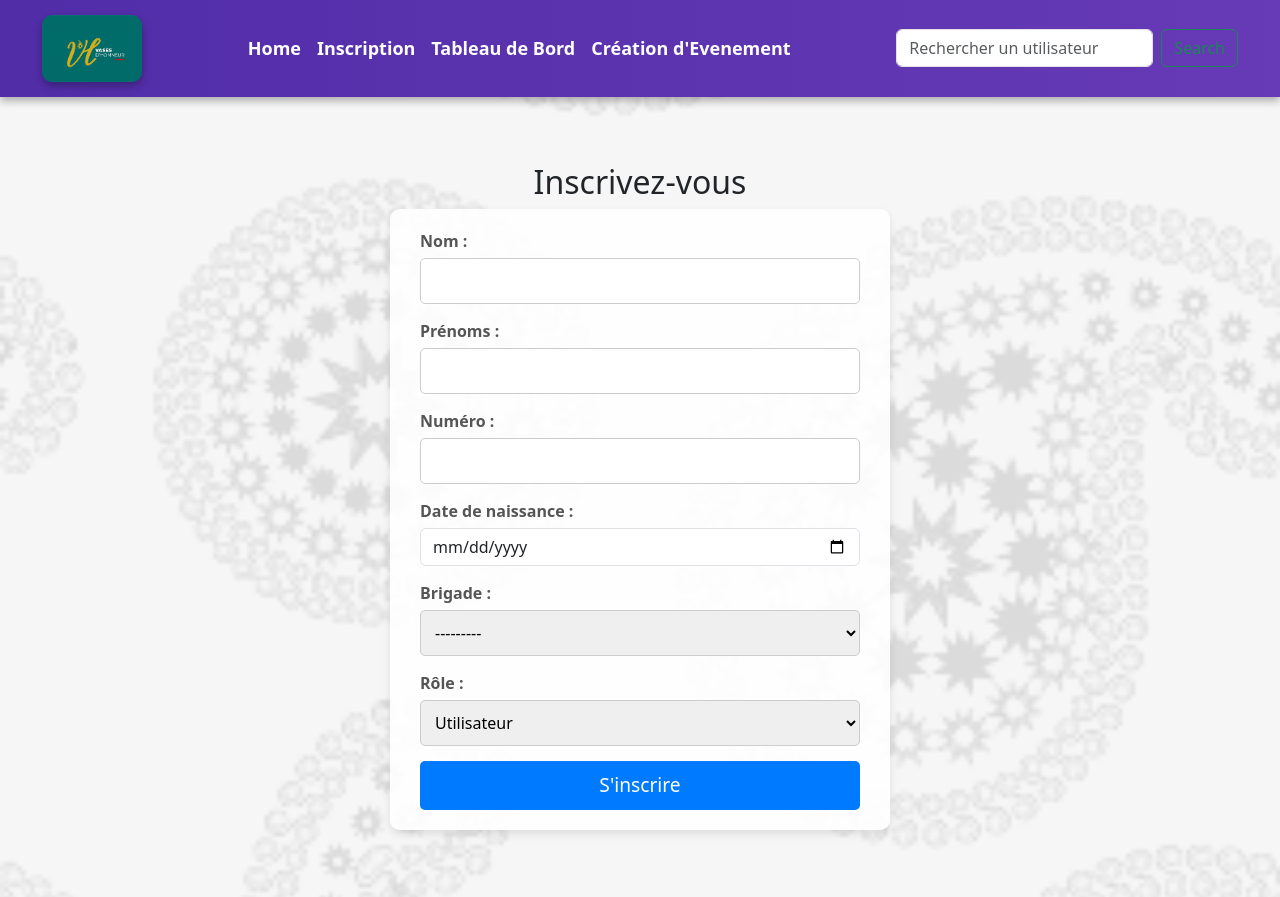
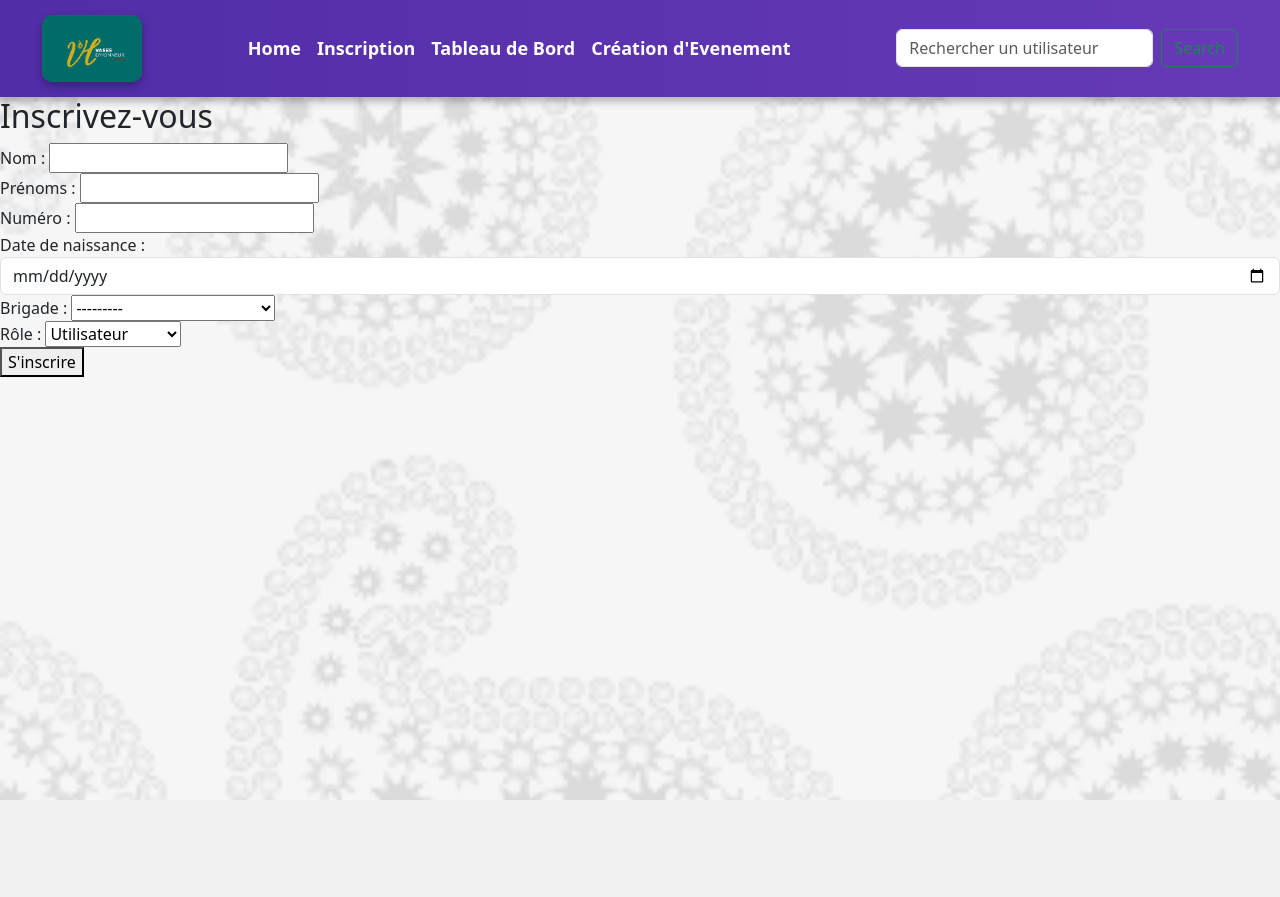
Before and after one commit to YankeyNwolle/Gestion-Presence, a Django app: page /inscription/ in a window 1280 px wide. After the commit the page ends 800 px from the top, so only its background shows below. Run offline with Django 5.2, Linux system fonts and the light colour scheme; data comes from the database, SQL or seed files in the repository.

Commit message:
Add files via upload

```diff
--- a/projet/application/static/css/base.css
+++ b/projet/application/static/css/base.css
@@ -1,82 +1,4 @@
 
-/*  body {
-    background: url('/static/img/paisley.png') no-repeat center center fixed;
-    background-size: cover;
-    font-family: "Arial", sans-serif;
-    color: #333;
-}
-
-.btn {
-    padding: 10px 20px;
-    background-color: #007bff;
-    color: white;
-    text-decoration: none;
-    border-radius: 5px;
-}
-
-.btn:hover {
-    background-color: #0056b3;
-}
-*/
-/*
-.site-header {
-    position: fixed;
-    top: 0;
-    left: 0;
-    width: 100%;
-    background-color: #007bff;
-    padding: 10px 20px;
-    color: white;
-    z-index: 1000;
-    display: flex;
-    align-items: center;
-    justify-content: space-between;
-}
-
-.nav-menu {
-    list-style: none;
-    display: flex;
-    margin: 0;
-    padding: 0;
-}
-
-.nav-menu li {
-    margin-right: 20px;
-}
-
-.nav-menu a {
-    text-decoration: none;
-    color: white;
-    font-weight: bold;
-}
-
-.search-form {
-    display: flex;
-    align-items: center;
-}
-
-.search-input {
-    padding: 5px;
-    border: 1px solid #ccc;
-    border-radius: 5px;
-    font-size: 1em;
-}
-
-.btn-search {
-    margin-left: 10px;
-    padding: 5px 10px;
-    background-color: white;
-    color: #007bff;
-    border: none;
-    border-radius: 5px;
-    cursor: pointer;
-}
-
-.btn-search:hover {
-    background-color: #f1f1f1;
-}
-
-*/
 #results {
     max-height: 300px; /* Limite la hauteur des résultats */
     overflow-y: auto; /* Ajoute un défilement si nécessaire */
@@ -113,67 +35,6 @@ body {
     color: #333;
     margin: 0;
     padding: 0;
-}
-
-.form-wrapper {
-    display: flex;
-    flex-direction: column;
-    align-items: center;
-    justify-content: center;
-    min-height: 100vh;
-}
-
-h2 {
-    font-size: 2em;
-    color: #007bff;
-    margin-bottom: 20px;
-    text-align: center;
-}
-
-.form-container {
-    background-color: rgba(255, 255, 255, 0.9);
-    padding: 20px 30px;
-    width: 90%;
-    max-width: 500px;
-    border-radius: 10px;
-    box-shadow: 0 4px 8px rgba(0, 0, 0, 0.1);
-}
-
-.form-group {
-    margin-bottom: 15px;
-}
-
-label {
-    display: block;
-    font-weight: bold;
-    margin-bottom: 5px;
-    color: #555;
-}
-
-input, select {
-    width: 100%;
-    padding: 10px;
-    margin: 0;
-    border: 1px solid #ccc;
-    border-radius: 5px;
-    font-size: 1em;
-    box-sizing: border-box;
-}
-
-button.btn-submit {
-    width: 100%;
-    padding: 10px;
-    background-color: #007bff;
-    color: white;
-    font-size: 1.2em;
-    border: none;
-    border-radius: 5px;
-    cursor: pointer;
-    transition: background-color 0.3s ease;
-}
-
-button.btn-submit:hover {
-    background-color: #0056b3;
 }
 
 /* recherche */
@@ -242,3 +103,5 @@ button.btn-submit:hover {
 .btn-validate:hover {
     background-color: #218838;
 }
+
+/* la barre de navigation */
```
